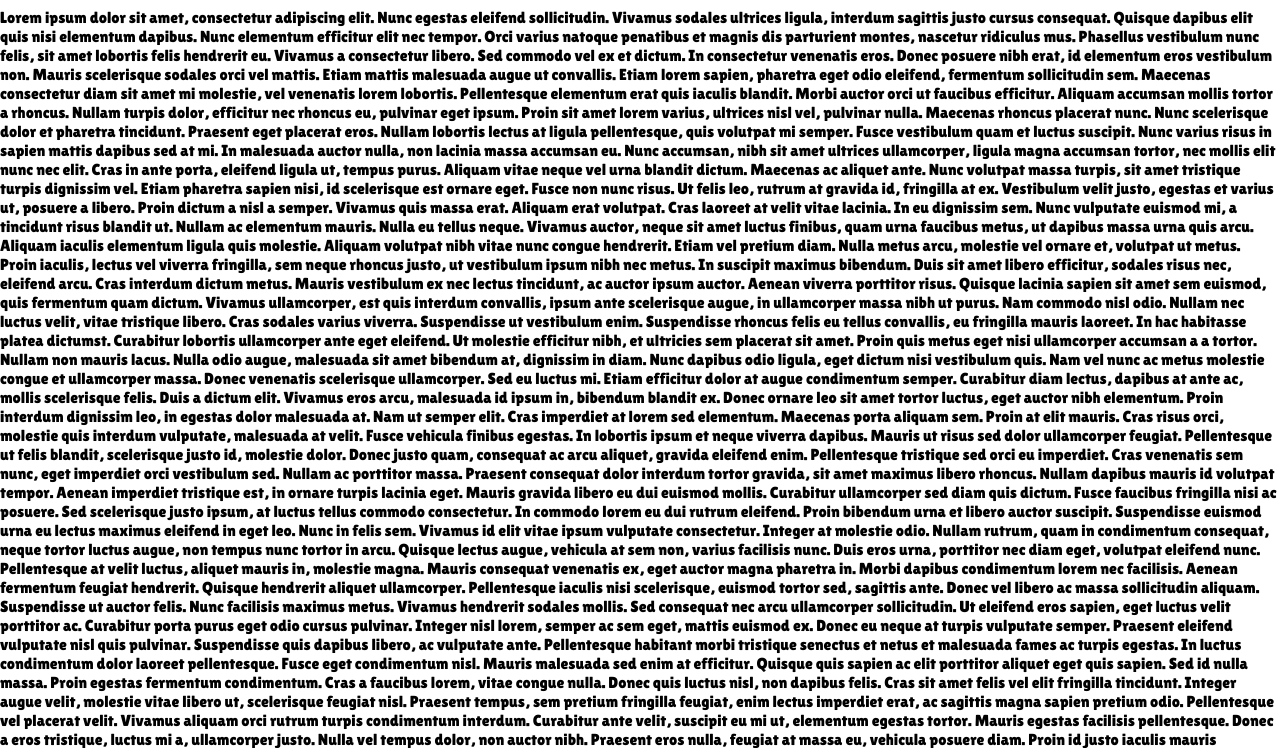
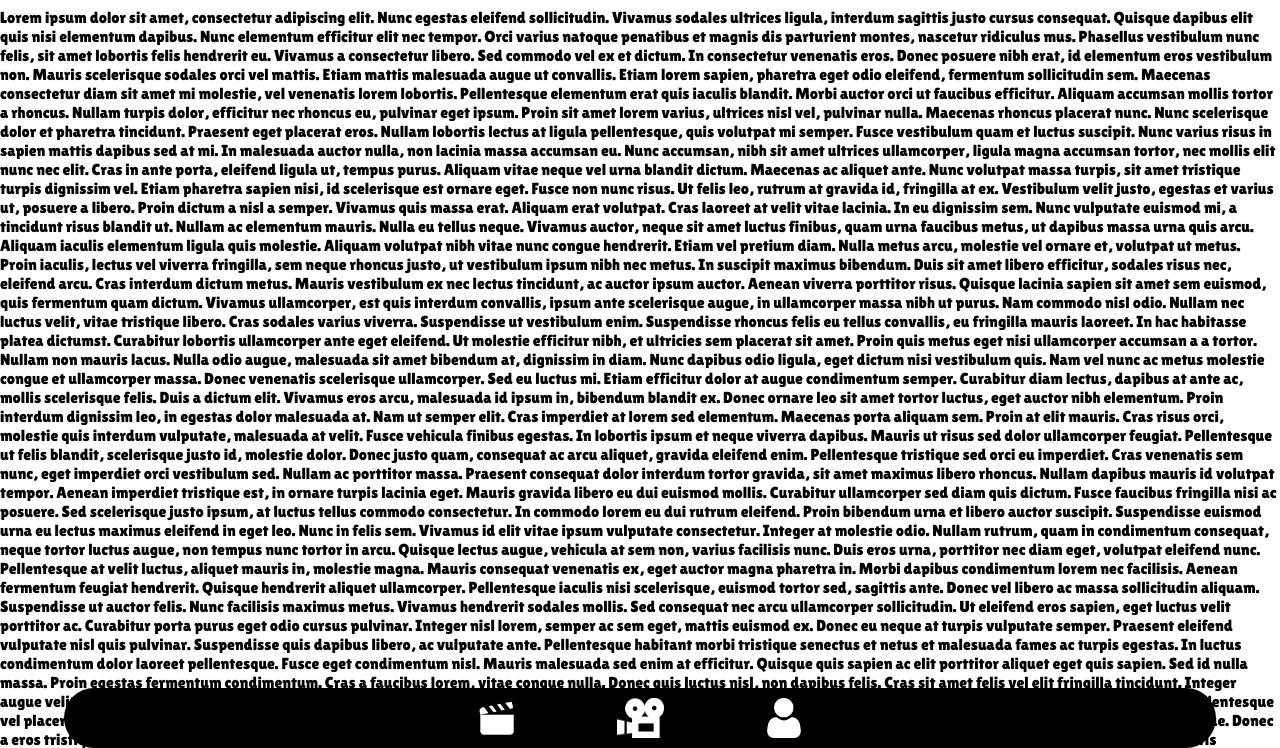
Before and after one commit to jaimeescartinsv/2DAW_2425_1EV_RETO_FRONT, a plain HTML site: page FRONT-END/source/html/header-y-footer.html in a window 1280 px wide. Shown: the part 52-800 px from the top of the page. Drawn offline with nearby package versions, Linux system fonts and the light colour scheme; files that its build step writes are made by us from their sources; a web font is replaced by a local one.

Commit message:
act footer-options

```diff
--- a/FRONT-END/source/html/header-y-footer.html
+++ b/FRONT-END/source/html/header-y-footer.html
@@ -34,6 +34,7 @@
             <a class="nav__link" href="#">DESTACADAS</a>
             <a class="nav__link nav__link--location" href="#">
                 <img src="/FRONT-END/source/images/pin.svg" alt="Icono de ubicación" class="nav__icon">
+                ENCUÉNTRANOS
             </a>
         </nav>
     </header>
--- a/FRONT-END/source/js/header-y-footer.js
+++ b/FRONT-END/source/js/header-y-footer.js
@@ -2,3 +2,20 @@
 document.querySelector('.header__menu-toggle').addEventListener('click', function() {
     document.querySelector('.nav').classList.toggle('nav--menu-active');
 });
+
+
+window.addEventListener('scroll', function() {
+    const footerTop = document.querySelector('.footer__top');
+    const footerBottom = document.querySelector('.footer__bottom');
+    const footerTopHeight = footerTop.offsetHeight;
+    const footerBottomTop = footerBottom.offsetTop;
+    const scrollPosition = window.scrollY + window.innerHeight;
+
+    // Cuando el usuario hace scroll hacia abajo, mantener el footer-top centrado
+    if (scrollPosition < footerBottomTop) {
+      footerTop.classList.remove('footer__top-sticky');
+    } else {
+      // Al llegar al final del contenido, hacer que el footer-top se quede encima del footer__bottom
+      footerTop.classList.add('footer__top-sticky');
+    }
+  });
--- a/FRONT-END/source/styles/header-y-footer.scss
+++ b/FRONT-END/source/styles/header-y-footer.scss
@@ -128,6 +128,7 @@ a {
   margin-top: auto; /* Esto asegura que el footer se quede al fondo */
 }
 
+/* Footer__top centrado en la parte inferior de la pantalla */
 .footer__top {
   background-color: $color-dark;
   color: $color-light;
@@ -138,9 +139,24 @@ a {
   max-width: 1200px;  /* Ajusta el tamaño máximo para hacerlo más pequeño que el ancho total de la pantalla */
   width: 90%;  /* Asegura que el footer-top no sea más grande que su contenedor */
   margin: 0 auto; /* Centrado horizontal */
-  margin-top: auto; /* Esto asegura que el footer__top esté al final del main */
+
+  position: fixed;  /* Fija el footer-top en la parte inferior de la pantalla */
+  left: 50%;  /* Lo centra horizontalmente */
+  bottom: 0;  /* Lo coloca en la parte inferior */
+  transform: translateX(-50%);  /* Ajusta la posición para estar completamente centrado */
+  z-index: 100;  /* Asegura que el footer-top esté por encima del contenido */
+  transition: all 0.3s ease; /* Animación suave para transiciones */
 }
 
+/* Cambios cuando se alcanza el final del contenido */
+.footer__top-sticky {
+  position: sticky;
+  bottom: 0; /* Se queda justo encima del footer__bottom */
+  transform: translateX(-5%); /* Asegura que se quede centrado horizontalmente */
+  z-index: 10; /* Baja la prioridad al final del contenido */
+}
+
+/* Asegura que todo el contenido del footer se mantenga centrado */
 .footer__options {
   display: flex;
   justify-content: center;
@@ -216,8 +232,10 @@ a {
 
   /* Cambios para pantallas de ordenador */
   .footer__top {
-    padding: 20px;
-    border-radius: 15px; /* Más redondeado en pantallas grandes */
+    padding-top: 10px;
+    padding-bottom: 10px;
+    padding-left: 0px;
+    padding-right: 0px;
     max-width: 1400px; /* Aumenta un poco más el tamaño en pantallas grandes */
   }
 
```
